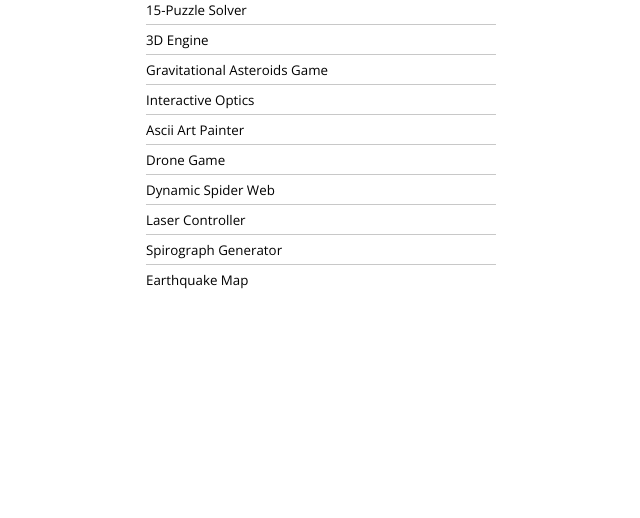
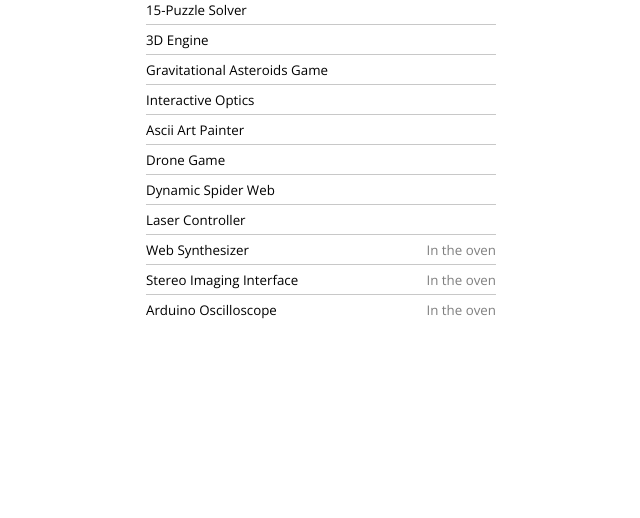
Before and after one commit to brendan-w/portfolio-old, a PHP site: page / in a window 1280 px wide. Shown: the part 226-744 px from the top of the page, without its empty margins (64-704 px from the left). Run offline with PHP 8.4, Linux system fonts and the light colour scheme.

Commit message:
made descriptions more consice, started adding in the oven projects

```diff
--- a/about.html
+++ b/about.html
@@ -58,7 +58,7 @@
 		<section class='m'>
 			<div class='w1'>
 				<p>
-					My name is Brendan Whitfield, and I am a programmer and software developer. I am currently a sophomore majoring in New Media Interactive Developement at <a href='http://www.rit.edu/'>Rochester Institute of Technology</a>. I enjoy almost everything code related, and have a passion for designing complex systems and mechanisms. While my major focuses more on interfaces and interactive systems, I am equally interested in what goes on behind the scenes. File compression, sorting algorithms and cryptography are all topics that I care about. In the coming years, I hope to learn more languages (such as C and C++), and learn more about interface design and algorithm analysis.
+					I am a programmer and interactive developer. I enjoy almost everything code related, and have a passion for building complex systems and mechanisms. I have always been compelled to build and tinker, both in my spare time, and at work. From javascript, to C++, to flameworking, I'll learn whatever I have to to scratch my itch. Currently, I am a sophomore majoring in New Media Interactive Developement at <a href='http://www.rit.edu/'>Rochester Institute of Technology</a>. While my major satisfies my love for interactive systems, I am equally interested in what goes on behind the scenes. File compression, sorting algorithms and cryptography are all topics that I persue.
 				</p>
 				<div class='bar h'>
 					<div class='graphics h'></div>
--- a/css/style.css
+++ b/css/style.css
@@ -107,6 +107,8 @@ body
 }
 
 .dim {opacity:0.5;}
+
+.right {float:right;}
 
 
 /****************************** Header ********************************/
--- a/index.html
+++ b/index.html
@@ -112,14 +112,42 @@
 				<div class='w1 h'>Laser Controller</div>
 			</div>
 		</a>
+		<!--
 		<a class='listLink' href='work/spirograph/' >
 			<div class='m h'>
 				<div class='w1 h'>Spirograph Generator</div>
 			</div>
 		</a>
+		-->
+		<!--
 		<a class='listLink' href='work/earthquake/' >
 			<div class='m h'>
 				<div class='w1 h'>Earthquake Map</div>
+			</div>
+		</a>
+		-->
+		<a class='listLink' href='work/earthquake/' >
+			<div class='m h'>
+				<div class='w1 h'>
+					Web Synthesizer
+					<span class="right dim">In the oven</span>
+				</div>
+			</div>
+		</a>
+		<a class='listLink' href='work/earthquake/' >
+			<div class='m h'>
+				<div class='w1 h'>
+					Stereo Imaging Interface
+					<span class="right dim">In the oven</span>
+				</div>
+			</div>
+		</a>
+		<a class='listLink' href='work/earthquake/' >
+			<div class='m h'>
+				<div class='w1 h'>
+					Arduino Oscilloscope
+					<span class="right dim">In the oven</span>
+				</div>
 			</div>
 		</a>
 		<footer>&copy; 2014 Brendan Whitfield</footer>
--- a/play/glass/index.html
+++ b/play/glass/index.html
@@ -58,7 +58,7 @@
 		<section class='m'>
 			<div class='w1'>
 				<p>
-					I am currently employed as a glass worker for Robin Lehman Glass. I spend most of my time at the torch creating the interior elements for our lampworked paperweights. Things such as the coral background and the blue starfish are all made by hand.
+					I am currently employed as a glass worker for <a href='http://robinlehmanglass.com/'>Robin Lehman Glass</a>. I spend most of my time at the torch creating the interior elements for our lampworked paperweights. Things such as the coral background and the blue starfish are all made by hand.
 				</p>
 				<div class='bar h'>
 					<div class='graphics h'></div>
--- a/work/3d/index.html
+++ b/work/3d/index.html
@@ -58,7 +58,7 @@
 		<section class='m'>
 			<div class='w1'>
 				<p>
-					This project uses a 2D turtle graphics system to render 3D objects. Built and derived from scratch, a system of classes representing 3D points, polygons and solids was created to facilitate work with these structures. The original 2D Turtle class was extended with functions accepting these 3D Objects. Upon startup, the document class procedurally generates a unique fracture pattern for the glass, and gives it to the turtle for rendering.
+					Built and derived from scratch, this project uses a 2D turtle graphics system to render 3D objects. A system of classes representing 3D points, polygons and solids was created to represent the model. The original 2D Turtle class was extended with functions capable of drawing 3D objects. Upon startup, the document class procedurally generates a unique fracture pattern for the glass, and gives it to the turtle for rendering.
 				</p>
 				<div class='bar h'>
 					<div class='graphics h'></div>
--- a/work/ascii/index.html
+++ b/work/ascii/index.html
@@ -58,7 +58,7 @@
 		<section class='m'>
 			<div class='w1'>
 				<p>
-					This tool allows the user to create ascii art by painting. Simply by clicking and dragging, the tool will compute which characters most closely approximate the users gesture. Under the hood, the user is drawing onto a canvas with 1px wide strokes. This image is then split into character sized segments, which are rendered to the individual characters you see on screen.
+					This tool lets you draw Ascii Art. Simply by clicking and dragging, the tool will find the characters that most closely approximate the users gesture. Under the hood, the user is simply drawing 1px strokes onto a canvas. This canvas is then split into character sized segments, which are rendered to the individual characters you see on screen.
 				</p>
 				<div class='bar h'>
 					<div class='graphics h'></div>
@@ -72,7 +72,7 @@
 					<a class='button' href='../../tools/ascii/draw.js'>Code</a>
 				</div>
 				<p>
-					To convert between pixels and characters, the software compares image data to an internal dataset representing the font. Things such as the bounding box and quadrant pixel densities are metrics used to select the nearest character. While the drawn image must be processed on the fly, the internal font dataset was precomputed using the same algorthms in Processing.
+					To convert between pixels and characters, the software compares image data to an internal dataset representing the font. Things such as the bounding box and quadrant pixel densities are metrics used to select the nearest character. While the drawn image must be processed on the fly, the internal font dataset was precomputed using the same algorithms in Processing.
 				</p>
 			</div>
 			<div class='w2'>
--- a/work/asteroids/index.html
+++ b/work/asteroids/index.html
@@ -58,7 +58,7 @@
 		<section class='m'>
 			<div class='w1'>
 				<p>
-					This game is a derivative of the game Asteroids. It works on the same principals as the original (shooting &amp; destroying asteroids), but with the twist of gravity. The planet in the middle of the screen generates a gravitational pull on the asteroids, bringing them into elliptical orbits. The player's objective (in addition to not getting hit), is to protect the planet from collisions.
+					This game is a derivative of Asteroids, but with the twist of gravity. The planet in the middle of the screen generates a gravitational pull on the asteroids, bringing them into elliptical orbits. The player's objective (in addition to not getting hit), is to protect the planet from collisions.
 				</p>
 				<div class='bar h'>
 					<div class='graphics h'></div>
--- a/work/drone/index.html
+++ b/work/drone/index.html
@@ -58,7 +58,7 @@
 		<section class='m'>
 			<div class='w1'>
 				<p>
-					This flash game was done as a final project for RIT's Intro to Programming course. It features four levels in which the user can pilot a quadrotor drone around a course filled with enemy turrets. By using any of the three weapon types, the user can clear the playing field of all turrets. The two main developement challenges for this game were line-of-sight computation, and movement/recoil physics.
+					This flash game features four levels in which the user can pilot a quadrotor drone around a course filled with enemy turrets. By using any of the three weapon types, the user can clear the playing field of all turrets. The two main developement challenges were line-of-sight computation, and movement/recoil physics.
 				</p>
 				<div class='bar h'>
 					<div class='graphics h'></div>
--- a/work/lumber/index.html
+++ b/work/lumber/index.html
@@ -58,7 +58,7 @@
 		<section class='m'>
 			<div class='w1'>
 				<p>
-					This is a woodworking tool designed to automate the task of laying out lumber. Specifically, this tool attempts to find an arrangement of cuts that keeps wasted material to a minimum. After accepting length and quantity data from the user, a cut pattern is generated, and the layout is displayed to the user in color-coded segments.
+					This woodworking tool finds cut patterns that keep wasted lumber to a minimum. After accepting length and quantity data from the user, a cut pattern is generated, and the layout is displayed in friendly color-coded segments.
 				</p>
 				<div class='bar h'>
 					<div class='graphics h'></div>
--- a/work/optics/index.html
+++ b/work/optics/index.html
@@ -58,7 +58,7 @@
 		<section class='m'>
 			<div class='w1'>
 				<p>
-					This project is based on an excerpt from the book 'How It Works' by Archibald Williams. The goal was to make the book interactive and fun for the user, while still providing all of the text from the original book. Its most effective page (page 2), features a mock optics bench where the user can place up to six lenses in a beam of light. This provided several challenges, such as implementing Snells Law, and computing Lens/Ray intersections.
+					This is an interactive book that teaches optics. Featuring a mock optical bench, the user can click &amp; drag lenses into a simulated beam of light. Once placed, the user can see how each lens deflects the rays. This provided several challenges, such as implementing Snells Law, and computing lens/ray intersections.
 				</p>
 				<div class='bar h'>
 					<div class='graphics h'></div>
@@ -66,6 +66,9 @@
 					<span class='dim'>Actionscript 3</span>
 					<a class='button' href='run.html'>Run</a>
 				</div>
+				<p>
+					Each beam segment is simply a vector. Originating on the left side of the page, beam segments travel until they intersect with a lens. The vertical position of the intersection is calculated, along with the curvature at that point, and the beam is deflected according to Snell's Law.
+				</p>
 			</div>
 			<div class='w2'>
 				<a href='optics.png'>
--- a/work/remote/index.html
+++ b/work/remote/index.html
@@ -58,7 +58,7 @@
 		<section class='m'>
 			<div class='w1'>
 				<p>
-					This project uses an Arduino Nano to transmit IR remote codes. It has three buttons (up, down, and bank select), a ten segment bar graph display, and two IR LEDS at the tip. IR functions are stored in banks, which can be cycled by pressing the topmost button. Once a bank is selected, the user can press the up or down buttons to transmit the desired code. However, instead of transmitting a single IR code, this device is programmed to iterate through a list of codes. This makes it much more flexible, as it can communicate with a wider range of equipment. Several of the market-leading TV manufacturers are already compiled into the software.
+					This IR remote control was made to operate any function of any device. Using an Arduino Nano, tables of IR codes can be programmed into the flash memory. When a button is pressed, the remote begins iterating through the desired IR codes. While the code tables are by no means complete, several of the market-leading TV manufacturers are already compiled into the software.
 				</p>
 				<div class='bar h'>
 					<div class='graphics h'></div>
@@ -81,7 +81,7 @@
 		<section class='m'>
 			<div class='w1'>
 				<p>
-					Internally, IR codes are stored in a format similar to <a href='http://www.remotecentral.com/features/irdisp2.htm'>Pronto Hex</a>. However, to conserve memory, IR codes are stored using a dictionary and byte-length based compression, and are decompressed when they are retrieved. This technique was inspired by the <a href='https://github.com/adafruit/Flora-TV-B-Gone/'>TV-B-Gone</a>, a similar project that sends OFF commands. As time goes on, I intend to expand the command library to make it control a wider array of devices.
+					Internally, IR codes are stored in a format similar to <a href='http://www.remotecentral.com/features/irdisp2.htm'>Pronto Hex</a>. However, to conserve memory, they are stored using a dictionary and byte-length based compression, and are decompressed upon retrieval. This technique was inspired by the <a href='https://github.com/adafruit/Flora-TV-B-Gone/'>TV-B-Gone</a>, a similar project that sends OFF commands. As time goes on, I intend to expand the command library to make it control a wider array of devices.
 				</p>
 			</div>
 			<div class='w2'>
--- a/work/web/index.html
+++ b/work/web/index.html
@@ -58,7 +58,7 @@
 		<section class='m'>
 			<div class='w1'>
 				<p>
-					This program simulates the physics of a spider web. The user can click anywhere on screen, and the red ball (representing the spider) will jump to the nearest node in the web. This in turn causes ripples to propogate through the web. Internally, the web is constructed from Node objects, each of which maintains an adjacency table containing references to it neighboring nodes. This allows each node to compute its reaction based on the inputs from its neighbors. Such forces are computed according to hooks law, and a centering force is applied to return the nodes to their home positions. A damping force is also applied to slowly bring the web to equilibrium.
+					This program simulates the physics of a spider web. The user can click anywhere on screen, the spider (the red ball) will jump and cause ripples to propogate through the web.
 				</p>
 				<div class='bar h'>
 					<div class='graphics h'></div>
@@ -70,6 +70,9 @@
 					<span class='dim'>Github</span>
 					<a class='button' href='https://github.com/brendanwhitfield/processing_spider-web'>Code</a>
 				</div>
+				<p>
+					Internally, the web is constructed from Node objects, each of which maintains an adjacency table containing references to it neighboring nodes. This allows each node to compute its reaction based on the inputs from its neighbors. Such forces are computed according to hooks law, and a centering force is applied to return the nodes to their home positions. A damping force is also applied to slowly bring the web to equilibrium.
+				</p>
 			</div>
 			<div class='w2'>
 				<a href='web.png'>
```
